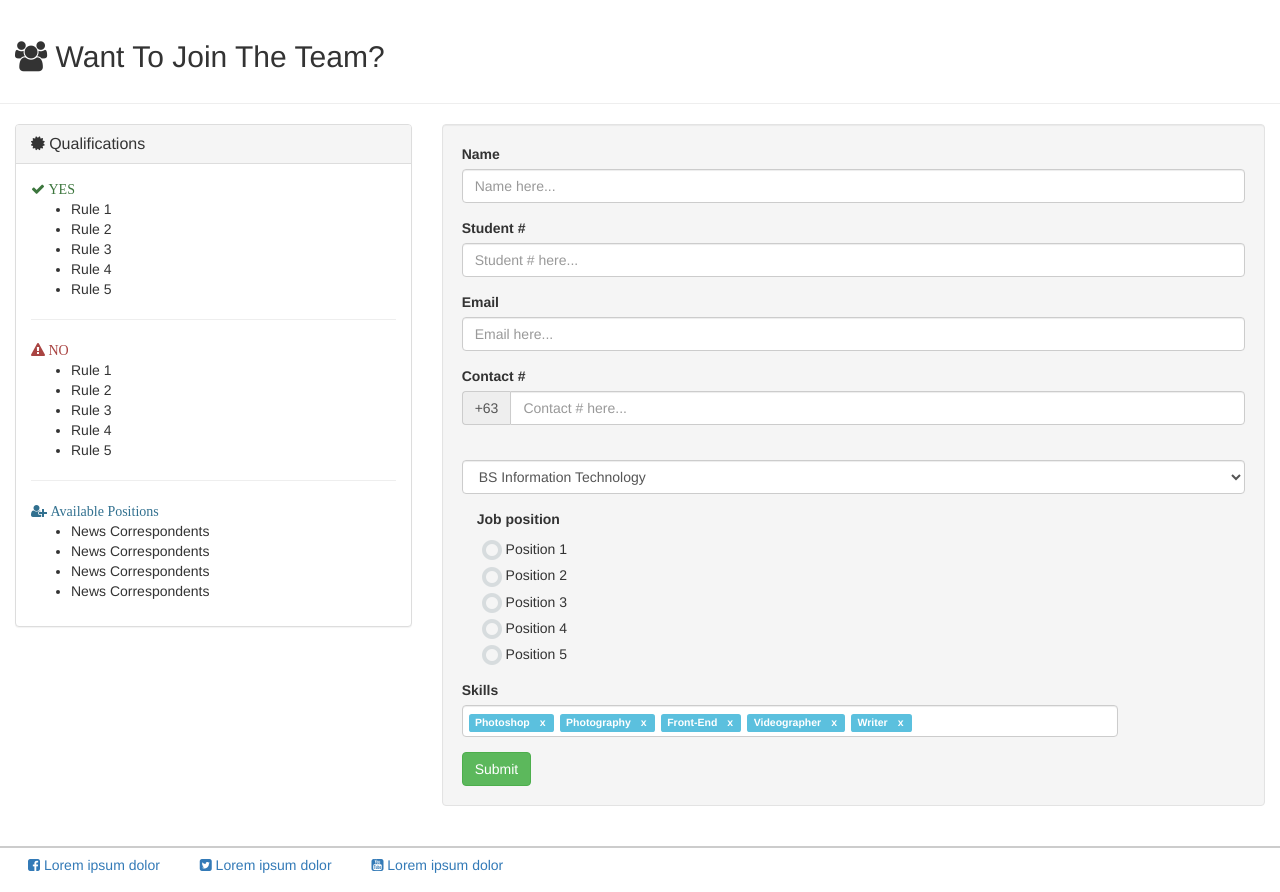
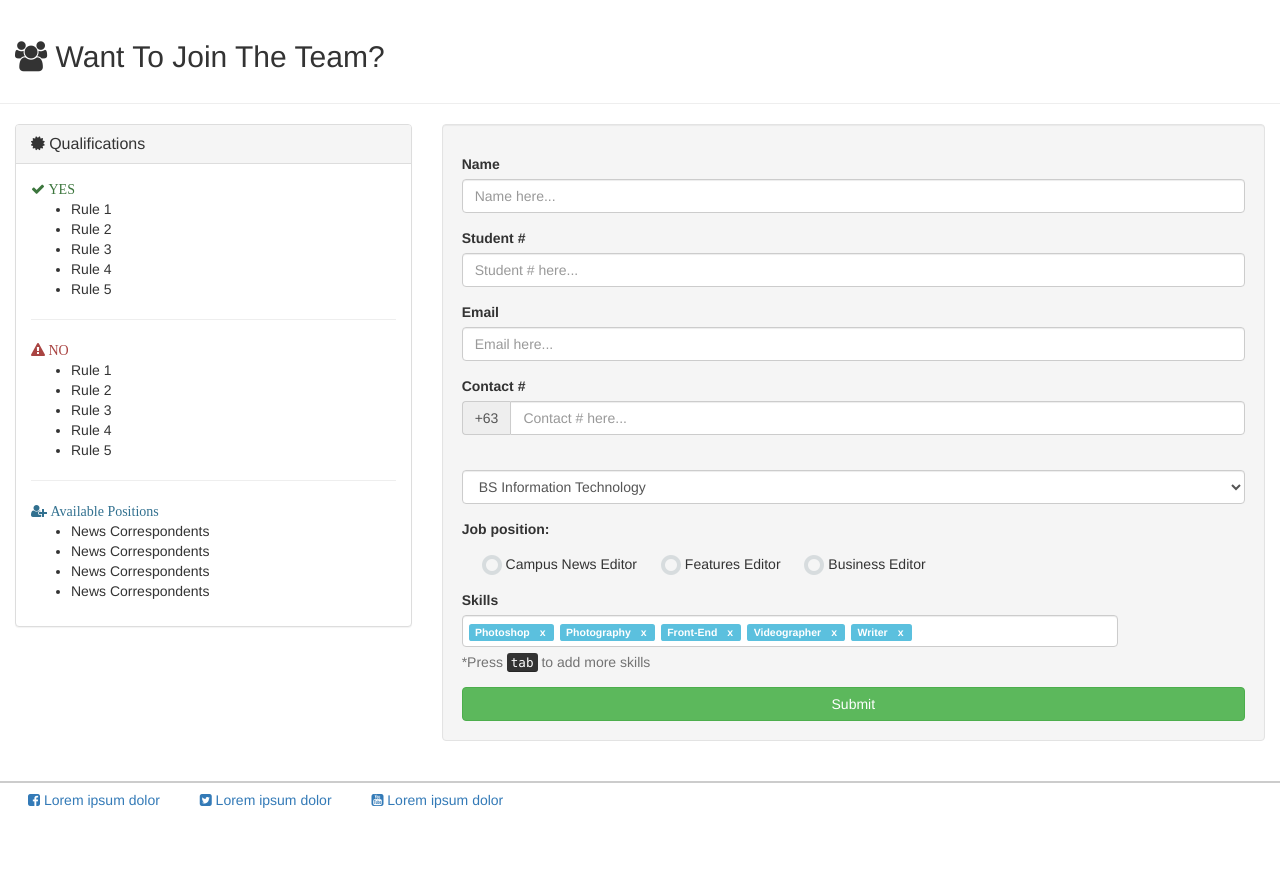
Before and after one commit to nikofernandez/ciICON, a CodeIgniter app: page /ciICON/submissions/team in a window 1280 px wide. Shown: the part 52-944 px from the top of the page. After the commit the page ends 860 px from the top, so only its background shows below. Run offline with CodeIgniter, Linux system fonts and the light colour scheme; some libraries are stand-ins or nearby versions.

Commit message:
Added submit_team function to team submissions

```diff
--- a/application/controllers/Submissions.php
+++ b/application/controllers/Submissions.php
@@ -82,9 +82,24 @@
       $data['isAdmin'] = false; // Required variable
       $data['LoginPage'] = false; // Required variable
 
-      $this->load->view('templates/header', $data);
-      $this->load->view('submissions/team', $data);
-      $this->load->view('templates/footer', $data);
+
+      $this->form_validation->set_rules('name', 'Name', 'required');
+      $this->form_validation->set_rules('studNum', 'Student #', 'required');
+      $this->form_validation->set_rules('contact', 'Contact #', 'required');
+      $this->form_validation->set_rules('email', 'Email', 'required');
+      $this->form_validation->set_rules('course', 'Course', 'required');
+      $this->form_validation->set_rules('job', 'Job Position', 'required');
+      $this->form_validation->set_rules('skills', 'Skills', 'required');
+
+      if ($this->form_validation->run() === FALSE) {
+        $this->load->view('templates/header', $data);
+        $this->load->view('submissions/team', $data);
+        $this->load->view('templates/footer', $data);
+      }else{
+        $this->submissions_model->submit_team();
+        $this->session->set_flashdata('team_success', 'Sign Up Success, Thank you! :D. Taking too long? contact feudicon.web@gmail.com');
+        redirect('submissions/team');
+      }
     }
   }
 ?>
--- a/application/models/submissions_model.php
+++ b/application/models/submissions_model.php
@@ -30,5 +30,29 @@
 
       return $this->db->insert('photos', $data);
     }
+
+    public function submit_team(){
+
+      $var = $this->input->post('skills');
+      $skillset = explode(',', $var); // Collects all skills to an array
+      $cnt = count(explode(',', $var)); // Count number of data inside the array
+      for ($ktr=0; $ktr < $cnt; $ktr++) {
+        $data = array(
+          'StudNum' => $this->input->post('studNum'),
+          'skills' => $skillset[$ktr]
+        );
+        $this->db->insert('skills', $data);
+      }
+      $data = array(
+        'StudNum' => $this->input->post('studNum'),
+        'Name' => $this->input->post('name'),
+        'Email' => $this->input->post('email'),
+        'Contact' => $this->input->post('contact'),
+        'Course' => $this->input->post('course'),
+        'Job' => $this->input->post('job')
+      );
+
+      return $this->db->insert('team', $data);
+    }
   }
 ?>
--- a/application/views/submissions/team.php
+++ b/application/views/submissions/team.php
@@ -45,24 +45,35 @@
       </div>
     </div>
     <div class="col-md-8">
-      <form class="well">
+      <div class="well">
+
+        <h5 class="text-danger"><?php echo validation_errors(); ?></h5>
+
+        <?php if($this->session->flashdata('team_success')) : ?>
+          <div class="alert alert-dismissible alert-success">
+            <button type="button" class="close" data-dismiss="alert">&times;</button>
+            <?php echo $this->session->flashdata('team_success'); ?>
+          </div>
+        <?php endif; ?>
+
+        <?php echo form_open('submissions/team'); ?>
           <div class="form-group">
             <label for="name">Name</label><br>
             <input type="text" name="name" class="form-control" value="" placeholder="Name here...">
           </div>
           <div class="form-group">
             <label for="studNum">Student #</label><br>
-          <input type="text" name="studNum" class="form-control" value="" placeholder="Student # here...">
+            <input type="number" name="studNum" class="form-control" value="" placeholder="Student # here...">
           </div>
           <div class="form-group">
             <label for="email">Email</label><br>
-          <input type="text" name="email" class="form-control" value="" placeholder="Email here...">
+            <input type="email" name="email" class="form-control" value="" placeholder="Email here...">
           </div>
           <div class="form-group">
             <label for="contact">Contact #</label><br>
             <div class="input-group">
               <span class="input-group-addon" id="contactNum">+63</span>
-            <input type="text" class="form-control" class="form-control" placeholder="Contact # here..." aria-describedby="contactNum">
+              <input type="number" class="form-control" name="contact" class="form-control" placeholder="Contact # here..." aria-describedby="contactNum">
             </div>
           </div>
           <div class="form-group">
@@ -76,39 +87,27 @@
             </select>
           </div>
           <div class="form-group">
-          <label class="col-xs-3 control-label">Job position</label><br>
+            <label class="control-label">Job position:</label><br>
             <div class="radio">
               <label>
-                <input type="radio" name="job" value="designer" /> Position 1
+                <input type="radio" name="job" value="Campus News Editor" /> Campus News Editor
               </label>
-            </div>
-            <div class="radio">
               <label>
-                <input type="radio" name="job" value="designer" /> Position 2
+                <input type="radio" name="job" value="Features Editor" /> Features Editor
               </label>
-            </div>
-            <div class="radio">
               <label>
-                <input type="radio" name="job" value="designer" /> Position 3
-              </label>
-            </div>
-            <div class="radio">
-              <label>
-                <input type="radio" name="job" value="designer" /> Position 4
-              </label>
-            </div>
-            <div class="radio">
-              <label>
-                <input type="radio" name="job" value="designer" /> Position 5
+                <input type="radio" name="job" value="Business Editor" /> Business Editor
               </label>
             </div>
           </div>
           <div class="form-group">
             <label for="skills">Skills</label><br>
-          <input type="text" value="Photoshop,Photography,Front-End,Videographer,Writer" class="form-control" data-role="tagsinput">
+            <input type="text" value="Photoshop,Photography,Front-End,Videographer,Writer" name="skills" id="skills" class="form-control" data-role="tagsinput">
+            <p class="help-block">*Press <kbd>tab</kbd> to add more skills</p>
           </div>
-        <button type="button" class="btn btn-success" name="button">Submit</button>
+          <input type="submit" class="btn btn-success btn-block" value="Submit">
         </form>
       </div>
     </div>
   </div>
+</div>
```
Lines whose indentation alone changed are shown as unchanged.
